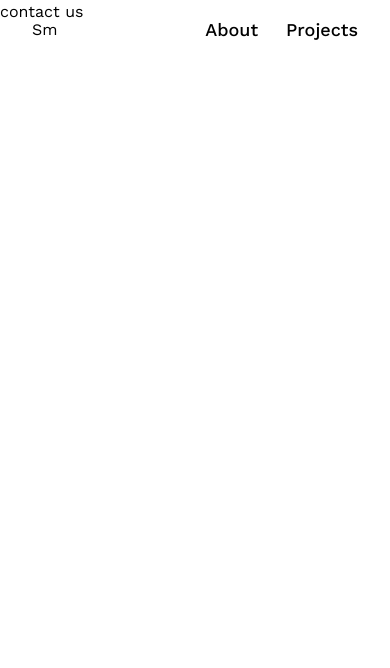
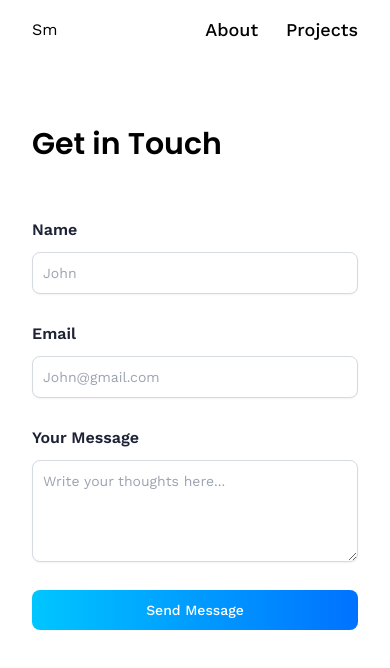
Before and after one commit to sameernshamsudheen/personalPorfolio, a React (Vite) app: page /contact in a window 390 px wide. Shown: the top 668 px of the page. Built offline with nearby package versions, Linux system fonts and the light colour scheme.

Commit message:
feature-contact form completed

```diff
--- a/package.json
+++ b/package.json
@@ -10,6 +10,7 @@
     "preview": "vite preview"
   },
   "dependencies": {
+    "@emailjs/browser": "^4.4.1",
     "@react-spring/three": "^9.7.5",
     "@react-three/drei": "^9.120.4",
     "@react-three/fiber": "^8.17.10",
--- a/src/Pages/Contact.jsx
+++ b/src/Pages/Contact.jsx
@@ -1,11 +1,107 @@
-
+import { useRef, useState } from "react";
+import emailjs from "@emailjs/browser";
 
 const Contact = () => {
+  const [form, setForm] = useState({ name: "", email: "", message: "" });
+  const formRef = useRef();
+  const [isLoading, setisLoading] = useState(false);
+  const handleChange = ({ target: { name, value } }) => {
+    setForm({ ...form, [name]: value });
+  };
+  const handleSubmit = (e) => {
+    e.preventDefault();
+    setisLoading(true);
+
+    emailjs.send(
+      import.meta.env.VITE_APP_EMAILJS_SERVICE_ID,
+      import.meta.env.VITE_APP_EMAILJS_TEMPLATE_ID,
+      {
+        from_name: form.name,
+        to_name: "sameershamsudheen",
+        from_email: form.email,
+        to_email: "sameerfreelancer97@gmail.com",
+        message: form.message,
+      },
+      import.meta.env.VITE_APP_EMAILJS_PUBLIC_KEY
+    ).then(()=>{
+      setisLoading(false)
+      setForm({
+        name: "",
+        email: "",
+        message: "",
+      });
+       //todo:show  success message
+       //Todo: Hide an alert
+    }).catch((error)=>{
+       setisLoading(false)
+       console.log(error);
+       //show ERROR
+    })
+  };
+  const handleFocus = () => {};
+  const handleBlur = () => {};
   return (
-    <div>
-      contact us
-    </div>
-  )
-}
+    <section className="relative flex lg:flex-row flex-col max-container">
+      <div className="flex-1 min-w-[50%] flex flex-col">
+        <h1 className="head-text">Get in Touch</h1>
 
-export default Contact
+        <form   ref={formRef} className="w-full flex flex-col gap-7 mt-14">
+          <label className="text-black-500 font-semibold">
+            Name
+            <input
+              type="text"
+              name="name"
+              className="input"
+              placeholder="John"
+              required
+              value={form.name}
+              onChange={handleChange}
+              onFocus={handleFocus}
+              onBlur={handleBlur}
+            />
+          </label>
+          <label className="text-black-500 font-semibold">
+            Email
+            <input
+              type="email"
+              name="email"
+              className="input"
+              placeholder="John@gmail.com"
+              required
+              value={form.email}
+              onChange={handleChange}
+              onFocus={handleFocus}
+              onBlur={handleBlur}
+            />
+          </label>
+          <label className="text-black-500 font-semibold">
+            Your Message
+            <textarea
+              name="message"
+              rows="4"
+              className="textarea"
+              placeholder="Write your thoughts here..."
+              value={form.message}
+              required
+              onChange={handleChange}
+              onFocus={handleFocus}
+              onBlur={handleBlur}
+            />
+          </label>
+
+          <button
+            disabled={isLoading}
+            onBlur={handleBlur}
+            className="btn"
+            onFocus={handleFocus}
+            type="submit"
+          >
+            {isLoading ? "Sending...." : "Send Message"}
+          </button>
+        </form>
+      </div>
+    </section>
+  );
+};
+
+export default Contact;
--- a/src/components/HomeInfo.jsx
+++ b/src/components/HomeInfo.jsx
@@ -6,9 +6,11 @@ const HomeInfo = ({ currentStage }) => {
     return (
       <h1 className="sm:text-xl sm:leading-snug text-center neo-brutalism-blue py-4 px-8 text-white mx-5">
         Hi, I'm
-        <span className="font-semibold mx-2 text-white">Adrian</span>
+        <span className="font-semibold mx-2 text-white">
+          Sameer shamsudheen
+        </span>
         👋
-        <br />A Software Engineer from Croatia 🇭🇷
+        <br />A Software Engineer from India
       </h1>
     );
 
```
Also changed, not shown: 2 other files (tests, documents, lock files or other folders).
